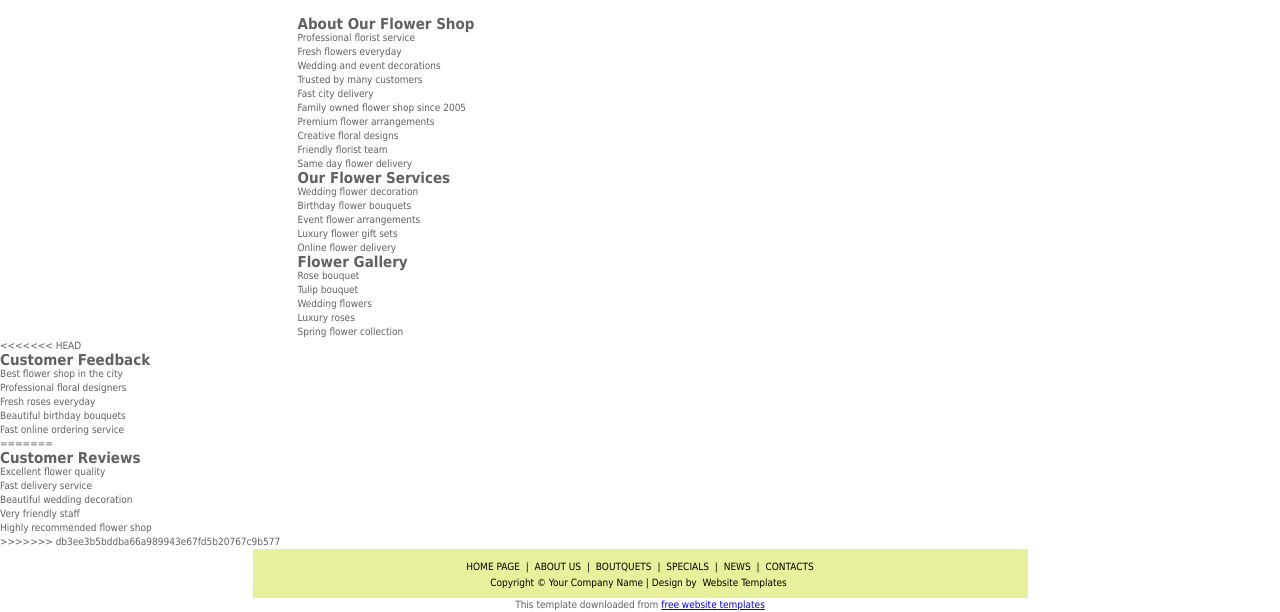
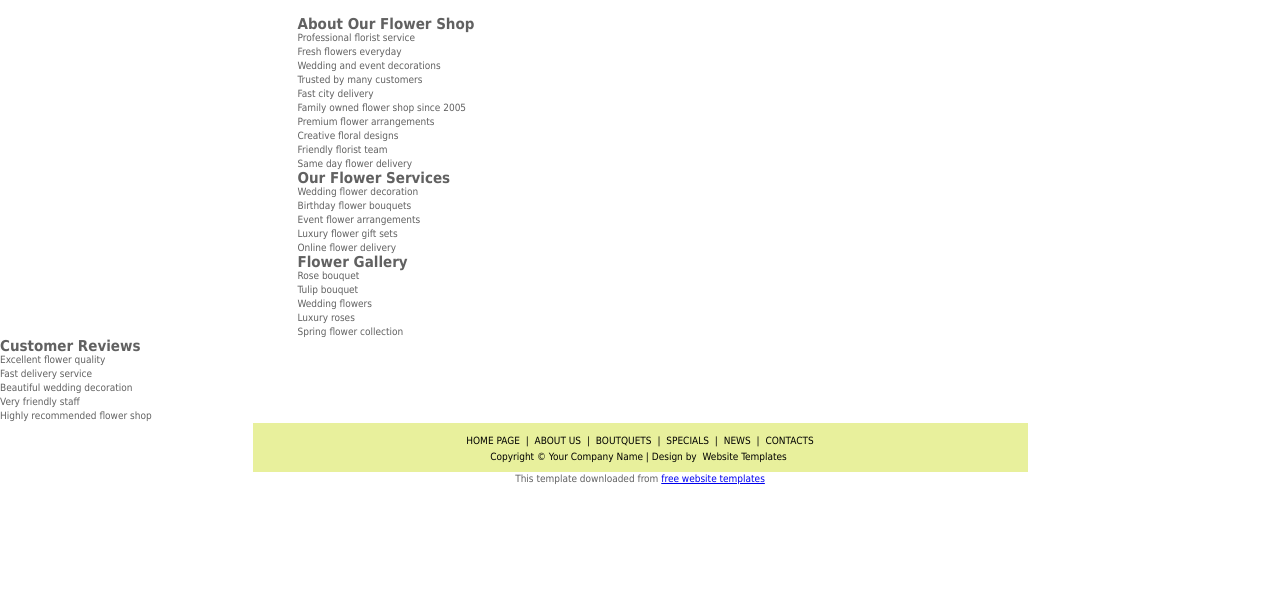
Before and after one commit to dinhquangkiet/phatvakiet, a website: page index.html in a window 1280 px wide. Shown: the part 661-1273 px from the top of the page. After the commit the page ends 1147 px from the top, so only its background shows below. Drawn offline with Linux system fonts and the light colour scheme.

Commit message:
B resolve conflict keep reviews section

```diff
--- a/index.html
+++ b/index.html
@@ -93,11 +93,9 @@ Our most popular flower bouquets this season.
 <img src="images/img_prod.jpg" width="116" height="125" alt="" />
 
 <p>
-
 <span class="headline2">Beautiful Bouquet</span><br/>
 <a href="#">Fresh Flower</a><br/>
 Perfect for wedding and birthday
-
 </p>
 
 </div>
@@ -107,11 +105,9 @@ Perfect for wedding and birthday
 <img src="images/img_prod-13.jpg" width="116" height="125" alt="" />
 
 <p>
-
 <span class="headline2">Rose Collection</span><br/>
 <a href="#">Romantic Roses</a><br/>
 Fresh roses everyday
-
 </p>
 
 </div>
@@ -121,11 +117,9 @@ Fresh roses everyday
 <img src="images/img_prod-14.jpg" width="116" height="125" alt="" />
 
 <p>
-
 <span class="headline2">Special Bouquet</span><br/>
 <a href="#">Luxury Flower</a><br/>
 Best choice for special event
-
 </p>
 
 </div>
@@ -192,19 +186,12 @@ Best choice for special event
 </div>
 
 </div>
+
+
 <!-- CUSTOMER REVIEWS -->
 
 <div class="reviews">
 
-<<<<<<< HEAD
-<h2>Customer Feedback</h2>
-
-<p>Best flower shop in the city</p>
-<p>Professional floral designers</p>
-<p>Fresh roses everyday</p>
-<p>Beautiful birthday bouquets</p>
-<p>Fast online ordering service</p>
-=======
 <h2>Customer Reviews</h2>
 
 <p>Excellent flower quality</p>
@@ -212,9 +199,10 @@ Best choice for special event
 <p>Beautiful wedding decoration</p>
 <p>Very friendly staff</p>
 <p>Highly recommended flower shop</p>
->>>>>>> db3ee3b5bddba66a989943e67fd5b20767c9b577
 
 </div>
+
+
 <div id="footer">
 
 <p>
```
